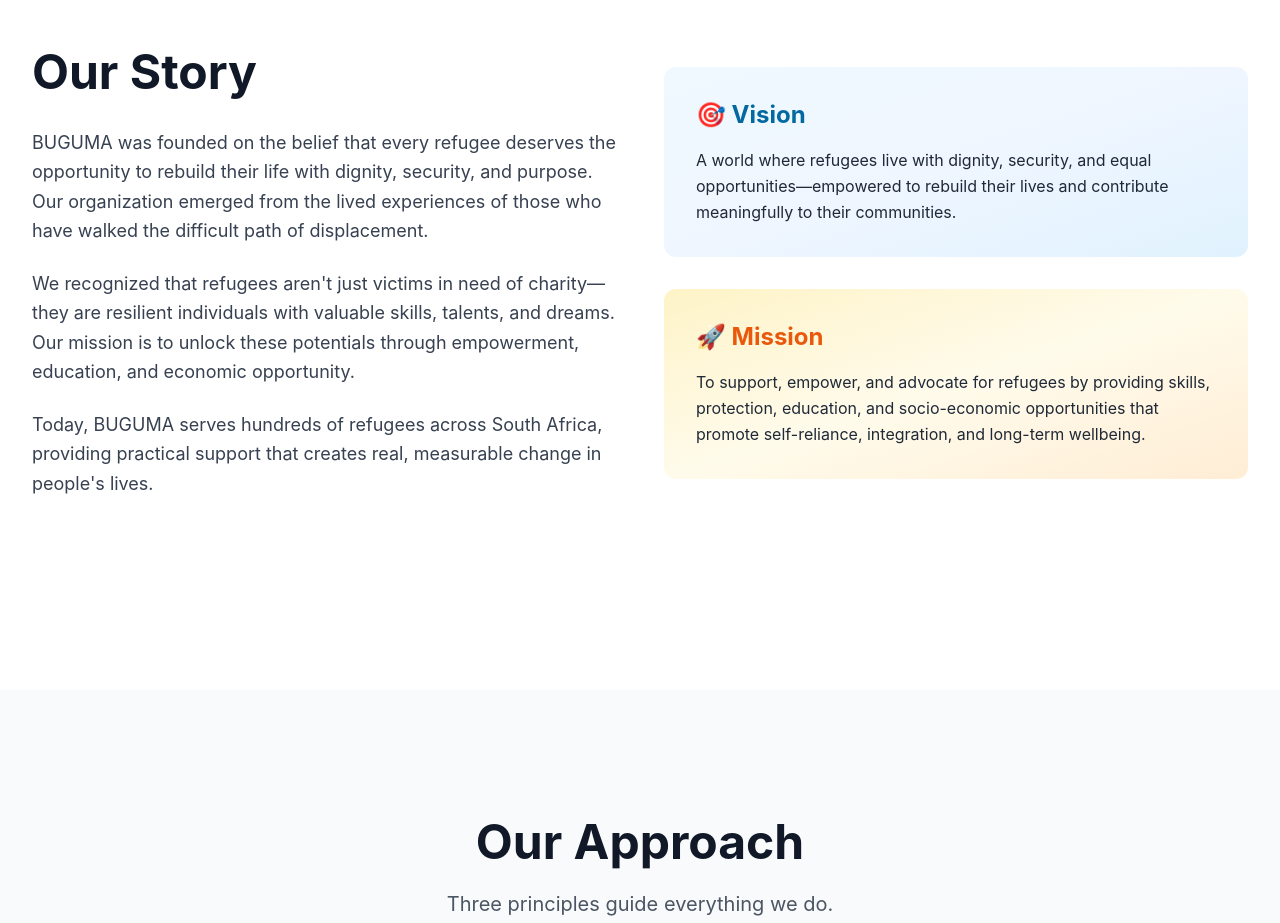
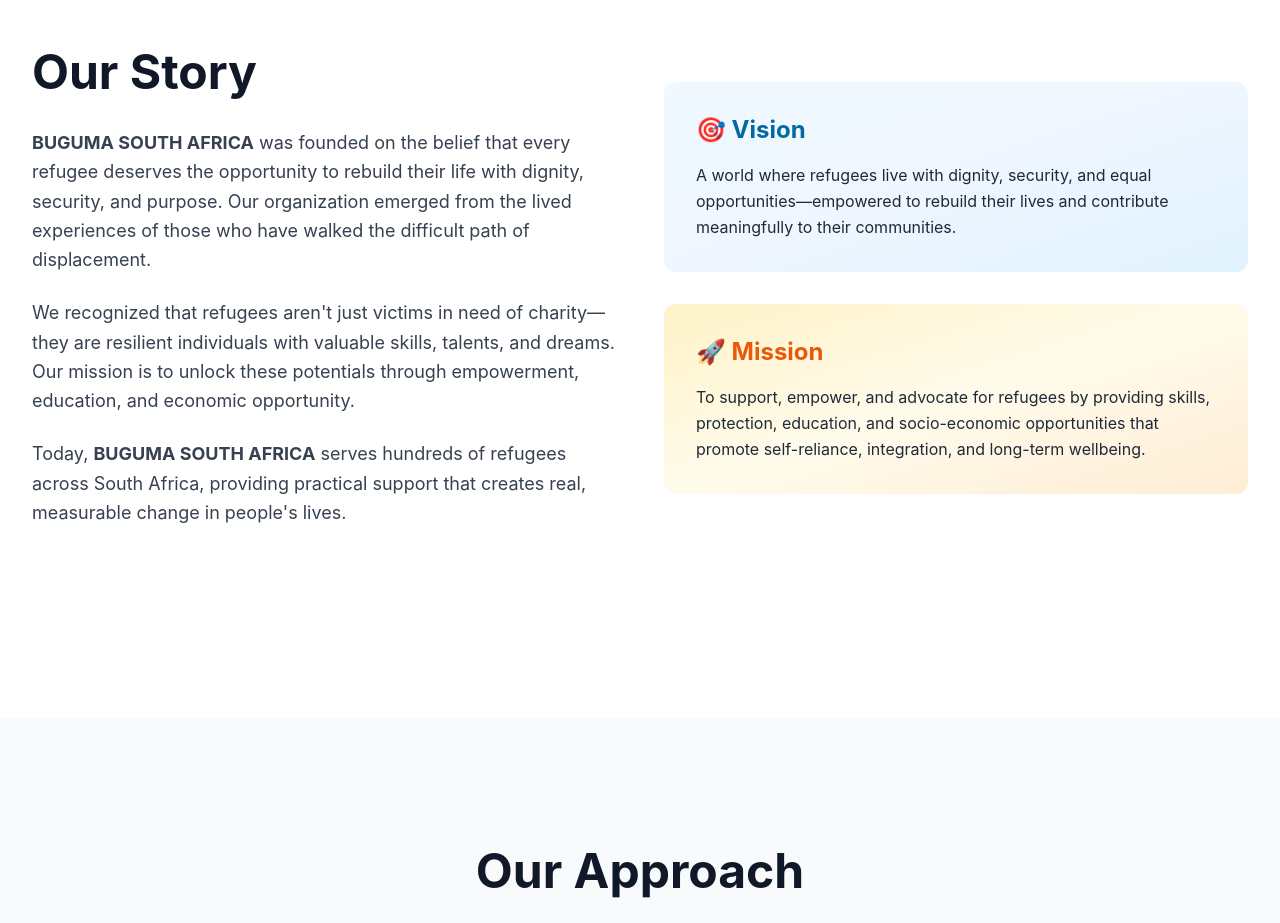
Before and after one commit to S-ciz/buguma, a Next.js app: page /about in a window 1280 px wide. Shown: the part 880-1803 px from the top of the page. Built offline with nearby package versions, Linux system fonts and the light colour scheme.

Commit message:
buguma naming

```diff
--- a/app/about/page.jsx
+++ b/app/about/page.jsx
@@ -78,13 +78,13 @@
               </h2>
               <div className="space-y-6">
                 <p className="text-lg text-gray-700 leading-relaxed">
-                  BUGUMA was founded on the belief that every refugee deserves the opportunity to rebuild their life with dignity, security, and purpose. Our organization emerged from the lived experiences of those who have walked the difficult path of displacement.
+                  <span className='font-bold'>BUGUMA SOUTH AFRICA</span> was founded on the belief that every refugee deserves the opportunity to rebuild their life with dignity, security, and purpose. Our organization emerged from the lived experiences of those who have walked the difficult path of displacement.
                 </p>
                 <p className="text-lg text-gray-700 leading-relaxed">
                   We recognized that refugees aren't just victims in need of charity—they are resilient individuals with valuable skills, talents, and dreams. Our mission is to unlock these potentials through empowerment, education, and economic opportunity.
                 </p>
                 <p className="text-lg text-gray-700 leading-relaxed">
-                  Today, BUGUMA serves hundreds of refugees across South Africa, providing practical support that creates real, measurable change in people's lives.
+                  Today, <span className='font-bold'>BUGUMA SOUTH AFRICA</span> serves hundreds of refugees across South Africa, providing practical support that creates real, measurable change in people's lives.
                 </p>
               </div>
             </div>
--- a/app/donate/page.jsx
+++ b/app/donate/page.jsx
@@ -360,7 +360,7 @@
                 href="/contact"
                 className="px-8 py-4 bg-primary-500 text-white font-bold rounded-lg hover:bg-primary-400 transition-all border-2 border-white inline-block"
               >
-                Contact BUGUMA
+                Contact us
               </Link>
             </div>
           </ScrollAnimatedSection>
--- a/app/page.jsx
+++ b/app/page.jsx
@@ -81,7 +81,7 @@
       name: 'Amara',
       role: 'Skills Training Graduate',
       image: '/img/showcase.jpg',
-      quote: 'BUGUMA gave me the skills and confidence to start my own business. Now I can support my family.',
+      quote: 'The commmunity gave me the skills and confidence to start my own business. Now I can support my family.',
     },
     {
       name: 'Hassan',
@@ -93,7 +93,7 @@
       name: 'Fatima',
       role: 'Women Empowerment',
       image: '/img/skill5.jpg',
-      quote: 'Thanks to BUGUMA, I found my voice and became an advocate for other women.',
+      quote: 'Thanks you so much team, I found my voice and became an advocate for other women.',
     },
   ];
 
```
